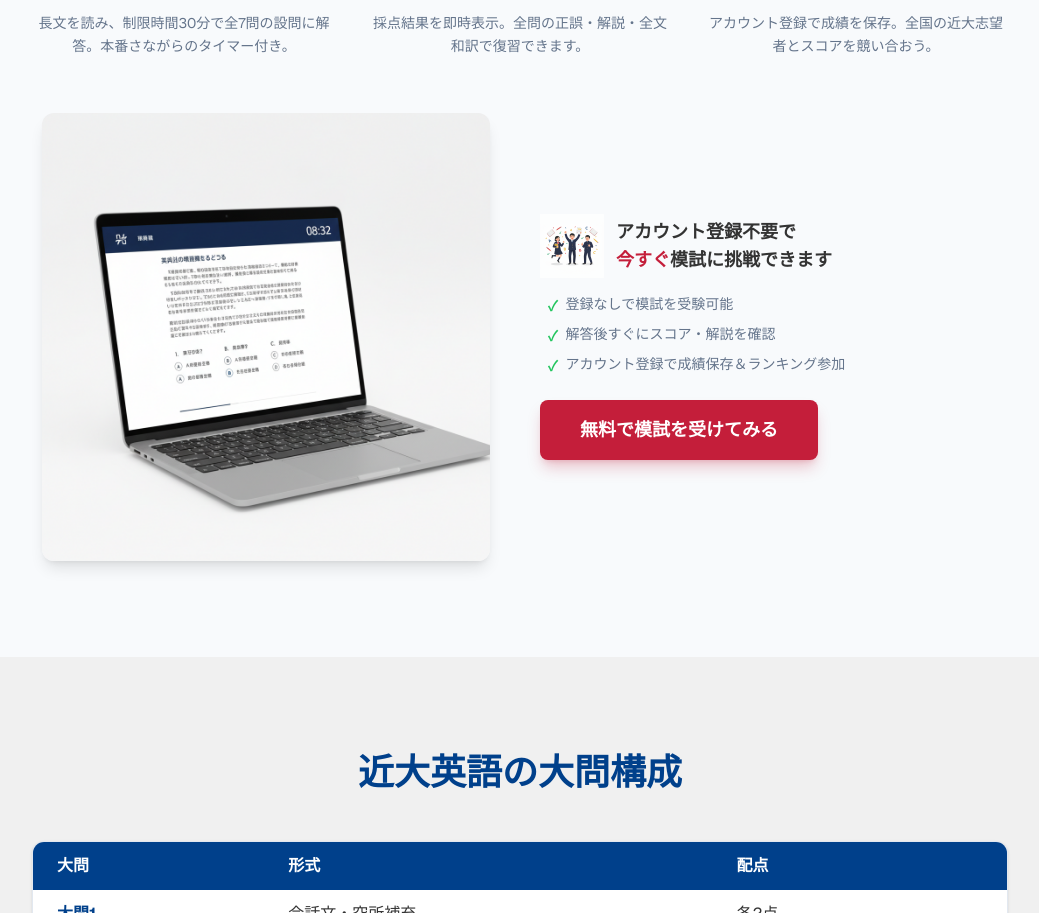
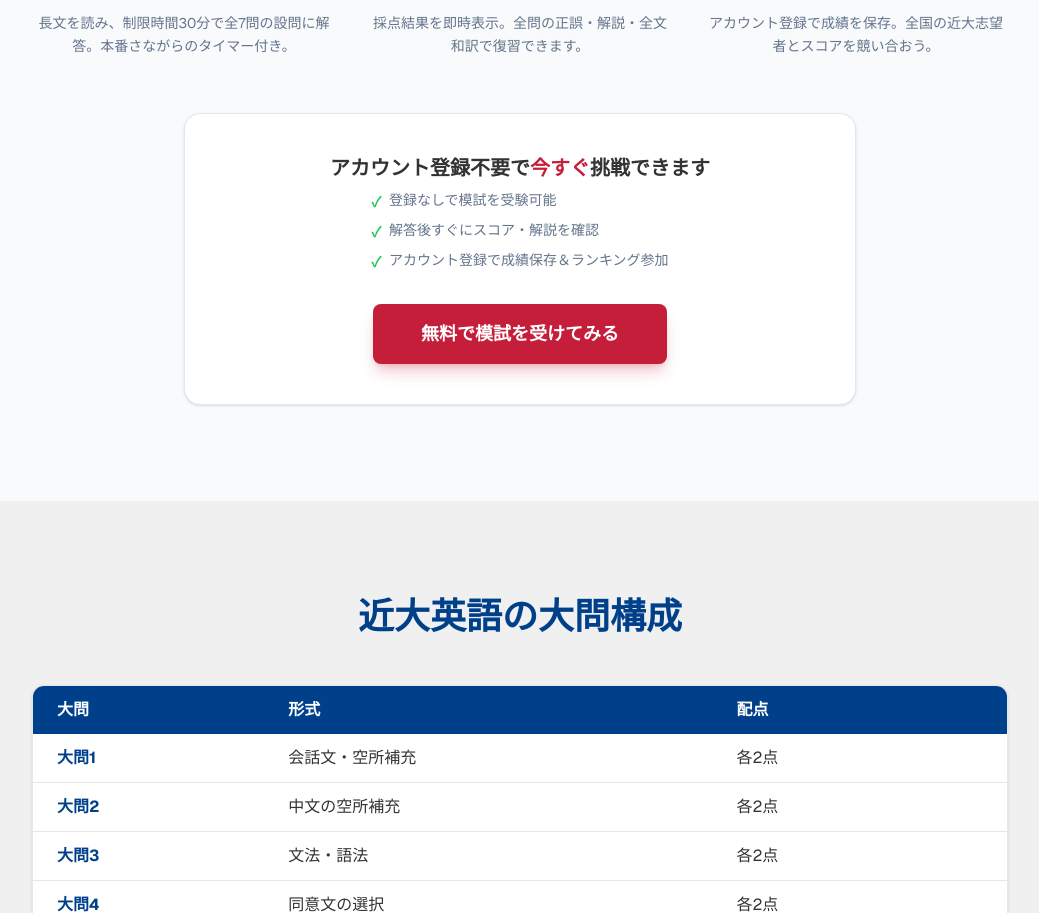
Before and after one commit to komotegawa-edore/kindai-web, a Next.js app: page / in a window 1280 px wide. Shown: the part 2247-3160 px from the top of the page, without its empty margins (120-1159 px from the left). Built offline with nearby package versions, Linux system fonts and the light colour scheme.

Commit message:
Remove hero.png from awkward placement in mock-exam section
Co-Authored-By: Claude Opus 4.6 <noreply@anthropic.com>

```diff
--- a/src/app/page.tsx
+++ b/src/app/page.tsx
@@ -225,33 +225,12 @@ export default function Home() {
             />
           </div>
 
-          {/* モックアップ + CTA */}
-          <div className="flex flex-col md:flex-row items-center gap-10">
-            <div className="md:w-1/2 flex justify-center">
-              <Image
-                src="/images/exam-mockup.png"
-                alt="模試アプリの画面イメージ"
-                width={600}
-                height={480}
-                className="w-full max-w-md h-auto rounded-xl shadow-lg"
-              />
-            </div>
-            <div className="md:w-1/2 text-center md:text-left">
-              <div className="flex items-center gap-3 mb-4 justify-center md:justify-start">
-                <Image
-                  src="/images/hero.png"
-                  alt="受験生"
-                  width={80}
-                  height={64}
-                  className="w-16 h-auto"
-                />
-                <p className="text-lg font-bold text-text">
-                  アカウント登録不要で
-                  <br />
-                  <span className="text-accent">今すぐ</span>模試に挑戦できます
+          {/* CTA */}
+          <div className="bg-white rounded-2xl border border-border shadow-sm p-8 md:p-10 text-center max-w-2xl mx-auto">
+            <p className="text-lg md:text-xl font-bold text-text mb-2">
+              アカウント登録不要で<span className="text-accent">今すぐ</span>挑戦できます
             </p>
-              </div>
-              <ul className="text-sm text-text-light space-y-2 mb-6 ml-2">
+            <ul className="text-sm text-text-light space-y-2 mb-8 inline-block text-left">
               <li className="flex items-start gap-2">
                 <span className="text-success font-bold mt-0.5">&#10003;</span>
                 登録なしで模試を受験可能
@@ -265,9 +244,10 @@ export default function Home() {
                 アカウント登録で成績保存＆ランキング参加
               </li>
             </ul>
+            <div>
               <Link
                 href="/exam"
-                className="inline-block bg-accent text-white font-bold text-lg px-10 py-4 rounded-lg hover:bg-accent-light transition shadow-lg shadow-accent/25"
+                className="inline-block bg-accent text-white font-bold text-lg px-12 py-4 rounded-lg hover:bg-accent-light transition shadow-lg shadow-accent/25"
               >
                 無料で模試を受けてみる
               </Link>
```
Lines whose indentation alone changed are shown as unchanged.
